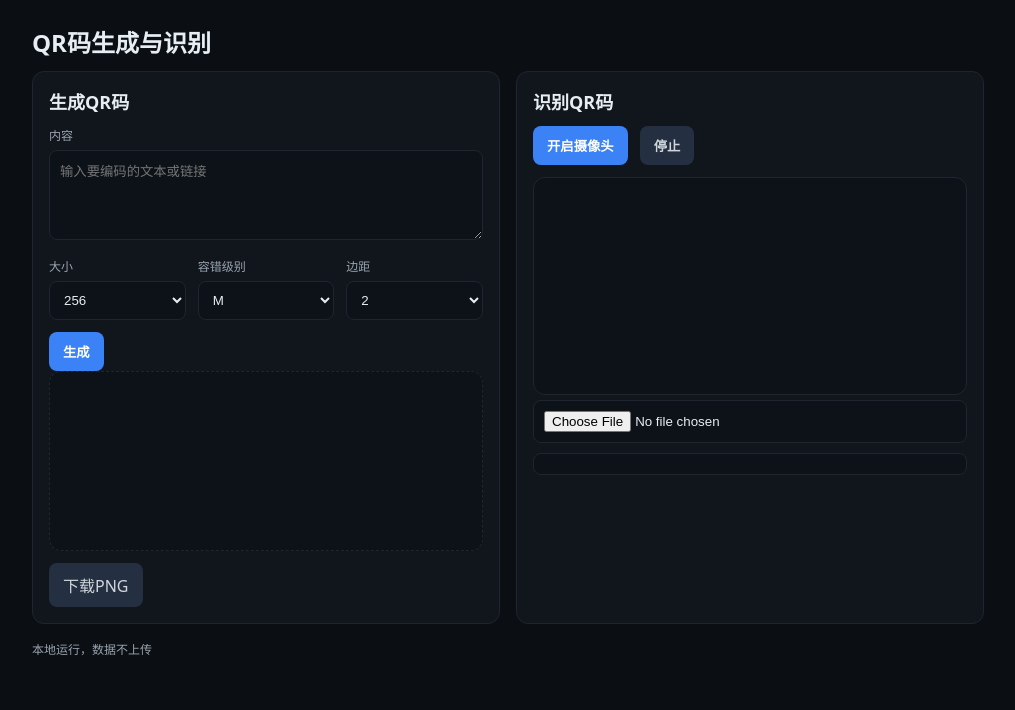
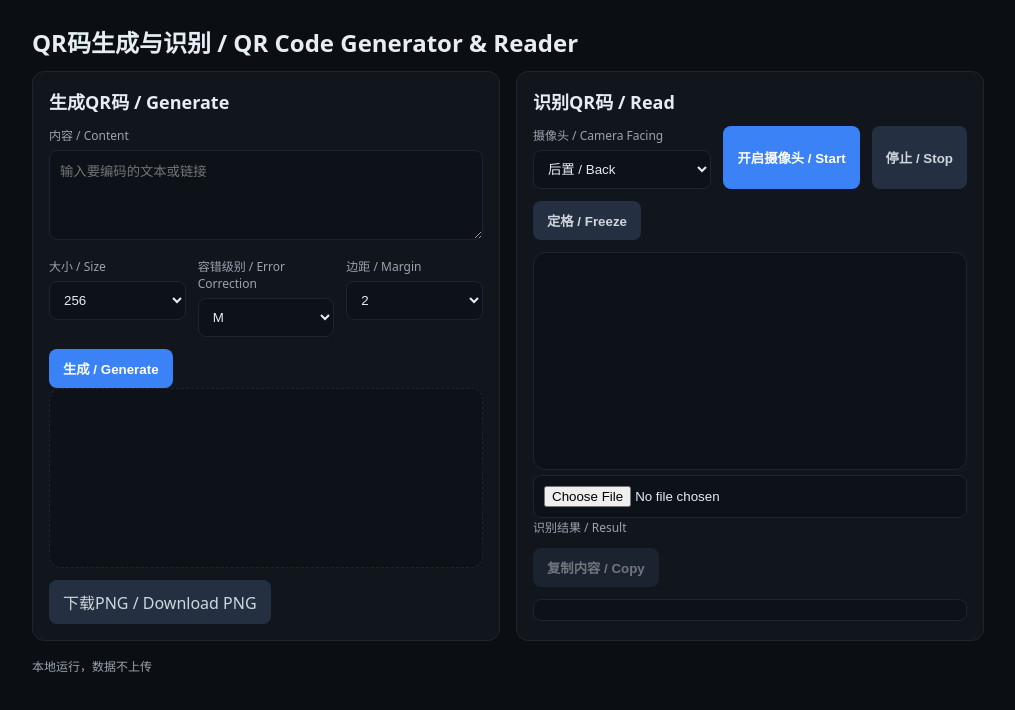
Before and after one commit to chinesebayg/SOLOqrcode, a plain HTML site: page index.html in a window 1280 px wide. Shown: the whole page, without its empty margins (132-1147 px from the left). Drawn offline with nearby package versions, Linux system fonts and the light colour scheme.

Commit message:
Version 2: bilingual UI, camera facing toggle, freeze & copy

```diff
--- a/app.js
+++ b/app.js
@@ -7,19 +7,26 @@ const genCanvas=document.getElementById("gen-canvas")
 const genDownload=document.getElementById("gen-download")
 const camStart=document.getElementById("cam-start")
 const camStop=document.getElementById("cam-stop")
+const camFreeze=document.getElementById("cam-freeze")
 const camVideo=document.getElementById("cam-video")
 const readResult=document.getElementById("read-result")
 const fileInput=document.getElementById("file-input")
+const camFacing=document.getElementById("cam-facing")
+const copyBtn=document.getElementById("copy-btn")
 let stream=null
 let decoding=false
 let stopRequested=false
+let freeze=false
+function updateCopyState(){const has=!!(readResult.textContent&&readResult.textContent.trim());copyBtn.setAttribute("aria-disabled",has?"false":"true")}
 function generate(){const text=genText.value.trim();if(!text){return}const size=parseInt(genSize.value,10);const ecl=genEcl.value;const margin=parseInt(genMargin.value,10);QRCode.toCanvas(genCanvas,text,{width:size,margin,errorCorrectionLevel:ecl},function(err){if(err){return}genDownload.setAttribute("aria-disabled","false");genDownload.href=genCanvas.toDataURL("image/png")})}
 genBtn.addEventListener("click",generate)
 genText.addEventListener("input",function(){genDownload.setAttribute("aria-disabled","true")})
-async function startCamera(){stopRequested=false;readResult.textContent="";const media=await navigator.mediaDevices.getUserMedia({video:{facingMode:"environment"}});stream=media;camVideo.srcObject=stream;await camVideo.play();if(!decoding){decoding=true;decodeLoop()}}
-function stopCamera(){stopRequested=true;decoding=false;readResult.textContent="";if(stream){stream.getTracks().forEach(t=>t.stop());stream=null}camVideo.pause();camVideo.srcObject=null}
+async function startCamera(){stopRequested=false;freeze=false;camFreeze.textContent="定格 / Freeze";readResult.textContent="";updateCopyState();const facing=camFacing?camFacing.value:"environment";const media=await navigator.mediaDevices.getUserMedia({video:{facingMode:facing}});stream=media;camVideo.srcObject=stream;await camVideo.play();if(!decoding){decoding=true;decodeLoop()}}
+function stopCamera(){stopRequested=true;decoding=false;freeze=false;camFreeze.textContent="定格 / Freeze";readResult.textContent="";updateCopyState();if(stream){stream.getTracks().forEach(t=>t.stop());stream=null}camVideo.pause();camVideo.srcObject=null}
 camStart.addEventListener("click",startCamera)
 camStop.addEventListener("click",stopCamera)
-async function decodeOnceFromImage(img){readResult.textContent="";if("BarcodeDetector" in window){const detector=new BarcodeDetector({formats:["qr_code"]});const codes=await detector.detect(img);if(codes&&codes.length){readResult.textContent=codes[0].rawValue;return}}const canvas=document.createElement("canvas");const ctx=canvas.getContext("2d");canvas.width=img.naturalWidth||img.width;canvas.height=img.naturalHeight||img.height;ctx.drawImage(img,0,0,canvas.width,canvas.height);const data=ctx.getImageData(0,0,canvas.width,canvas.height);const code=window.jsQR?window.jsQR(data.data,canvas.width,canvas.height):null;readResult.textContent=code?code.data:"未识别到QR码"}
-function decodeLoop(){if(stopRequested){return}const next=()=>requestAnimationFrame(decodeLoop);if("BarcodeDetector" in window){const detector=new BarcodeDetector({formats:["qr_code"]});detector.detect(camVideo).then(codes=>{if(stopRequested){return}if(codes&&codes.length){readResult.textContent=codes[0].rawValue;next()}else{next()}}).catch(()=>{next()});return}const w=Math.min(640,camVideo.videoWidth||640);const h=Math.floor(w*(camVideo.videoHeight||480)/(camVideo.videoWidth||640));const canvas=document.createElement("canvas");canvas.width=w;canvas.height=h;const ctx=canvas.getContext("2d");try{ctx.drawImage(camVideo,0,0,w,h);const img=ctx.getImageData(0,0,w,h);const code=window.jsQR?window.jsQR(img.data,w,h):null;readResult.textContent=code?code.data:""}catch(e){}requestAnimationFrame(decodeLoop)}
+camFreeze.addEventListener("click",function(){freeze=!freeze;camFreeze.textContent=freeze?"取消定格 / Unfreeze":"定格 / Freeze"})
+async function decodeOnceFromImage(img){readResult.textContent="";if("BarcodeDetector" in window){const detector=new BarcodeDetector({formats:["qr_code"]});const codes=await detector.detect(img);if(codes&&codes.length){readResult.textContent=codes[0].rawValue;updateCopyState();return}}const canvas=document.createElement("canvas");const ctx=canvas.getContext("2d");canvas.width=img.naturalWidth||img.width;canvas.height=img.naturalHeight||img.height;ctx.drawImage(img,0,0,canvas.width,canvas.height);const data=ctx.getImageData(0,0,canvas.width,canvas.height);const code=window.jsQR?window.jsQR(data.data,canvas.width,canvas.height):null;readResult.textContent=code?code.data:"未识别到QR码";updateCopyState()}
+function decodeLoop(){if(stopRequested){return}const next=()=>requestAnimationFrame(decodeLoop);if("BarcodeDetector" in window){const detector=new BarcodeDetector({formats:["qr_code"]});detector.detect(camVideo).then(codes=>{if(stopRequested){return}if(codes&&codes.length){if(!freeze){readResult.textContent=codes[0].rawValue;updateCopyState()}next()}else{next()}}).catch(()=>{next()});return}const w=Math.min(640,camVideo.videoWidth||640);const h=Math.floor(w*(camVideo.videoHeight||480)/(camVideo.videoWidth||640));const canvas=document.createElement("canvas");canvas.width=w;canvas.height=h;const ctx=canvas.getContext("2d");try{ctx.drawImage(camVideo,0,0,w,h);const img=ctx.getImageData(0,0,w,h);const code=window.jsQR?window.jsQR(img.data,w,h):null;if(!freeze){readResult.textContent=code?code.data:"";updateCopyState()}}catch(e){}requestAnimationFrame(decodeLoop)}
 fileInput.addEventListener("change",function(){const file=fileInput.files&&fileInput.files[0];if(!file){return}const reader=new FileReader();reader.onload=function(){const img=new Image();img.onload=function(){decodeOnceFromImage(img)};img.src=reader.result};reader.readAsDataURL(file)})
+copyBtn.addEventListener("click",function(){const text=(readResult.textContent||"").trim();if(!text){return}navigator.clipboard&&navigator.clipboard.writeText(text)})
--- a/index.html
+++ b/index.html
@@ -3,22 +3,22 @@
 <head>
 <meta charset="utf-8">
 <meta name="viewport" content="width=device-width, initial-scale=1">
-<title>SOLO QR Code</title>
+<title>SOLO QR Code / 二维码</title>
 <link rel="stylesheet" href="style.css">
 <script src="https://cdn.jsdelivr.net/npm/qrcode/build/qrcode.min.js"></script>
 <script src="https://cdn.jsdelivr.net/npm/jsqr/dist/jsQR.js"></script>
 </head>
 <body>
 <div class="container">
-<h1>QR码生成与识别</h1>
+<h1>QR码生成与识别 / QR Code Generator & Reader</h1>
 <div class="grid">
 <section class="card">
-<h2>生成QR码</h2>
-<label for="gen-text">内容</label>
+<h2>生成QR码 / Generate</h2>
+<label for="gen-text">内容 / Content</label>
 <textarea id="gen-text" placeholder="输入要编码的文本或链接"></textarea>
 <div class="row">
 <div class="field">
-<label for="gen-size">大小</label>
+<label for="gen-size">大小 / Size</label>
 <select id="gen-size">
 <option value="128">128</option>
 <option value="192">192</option>
@@ -28,7 +28,7 @@
 </select>
  </div>
 <div class="field">
-<label for="gen-ecl">容错级别</label>
+<label for="gen-ecl">容错级别 / Error Correction</label>
 <select id="gen-ecl">
 <option value="L">L</option>
 <option value="M" selected>M</option>
@@ -37,7 +37,7 @@
 </select>
  </div>
 <div class="field">
-<label for="gen-margin">边距</label>
+<label for="gen-margin">边距 / Margin</label>
 <select id="gen-margin">
 <option value="0">0</option>
 <option value="2" selected>2</option>
@@ -46,20 +46,32 @@
 </select>
  </div>
  </div>
-<button id="gen-btn">生成</button>
+<button id="gen-btn">生成 / Generate</button>
 <div class="preview">
 <canvas id="gen-canvas"></canvas>
  </div>
-<a id="gen-download" href="#" download="qrcode.png" class="secondary" aria-disabled="true">下载PNG</a>
+<a id="gen-download" href="#" download="qrcode.png" class="secondary" aria-disabled="true">下载PNG / Download PNG</a>
  </section>
 <section class="card">
-<h2>识别QR码</h2>
+<h2>识别QR码 / Read</h2>
 <div class="row">
-<button id="cam-start">开启摄像头</button>
-<button id="cam-stop" class="secondary">停止</button>
+<div class="field">
+<label for="cam-facing">摄像头 / Camera Facing</label>
+<select id="cam-facing">
+<option value="environment" selected>后置 / Back</option>
+<option value="user">前置 / Front</option>
+</select>
+ </div>
+<button id="cam-start">开启摄像头 / Start</button>
+<button id="cam-stop" class="secondary">停止 / Stop</button>
+<button id="cam-freeze" class="secondary">定格 / Freeze</button>
  </div>
 <video id="cam-video" playsinline></video>
 <input id="file-input" type="file" accept="image/*">
+<label>识别结果 / Result</label>
+<div class="row">
+<button id="copy-btn" class="secondary" aria-disabled="true">复制内容 / Copy</button>
+ </div>
 <div class="result" id="read-result"></div>
  </section>
  </div>
--- a/style.css
+++ b/style.css
@@ -11,6 +11,7 @@ h2{font-size:18px;margin:0 0 12px}
 label{display:block;font-size:12px;color:var(--muted);margin-bottom:6px}
 textarea{width:100%;min-height:90px;resize:vertical;padding:10px;border-radius:8px;border:1px solid var(--border);background:#0d1218;color:var(--text)}
 .row{display:flex;gap:12px;flex-wrap:wrap;margin:12px 0}
+.row button{flex:0 0 auto}
 .field{flex:1;min-width:120px}
 select,input[type=file]{width:100%;padding:10px;border-radius:8px;border:1px solid var(--border);background:#0d1218;color:var(--text)}
 button{appearance:none;border:none;border-radius:8px;padding:10px 14px;background:var(--accent);color:white;font-weight:600;cursor:pointer}
```
